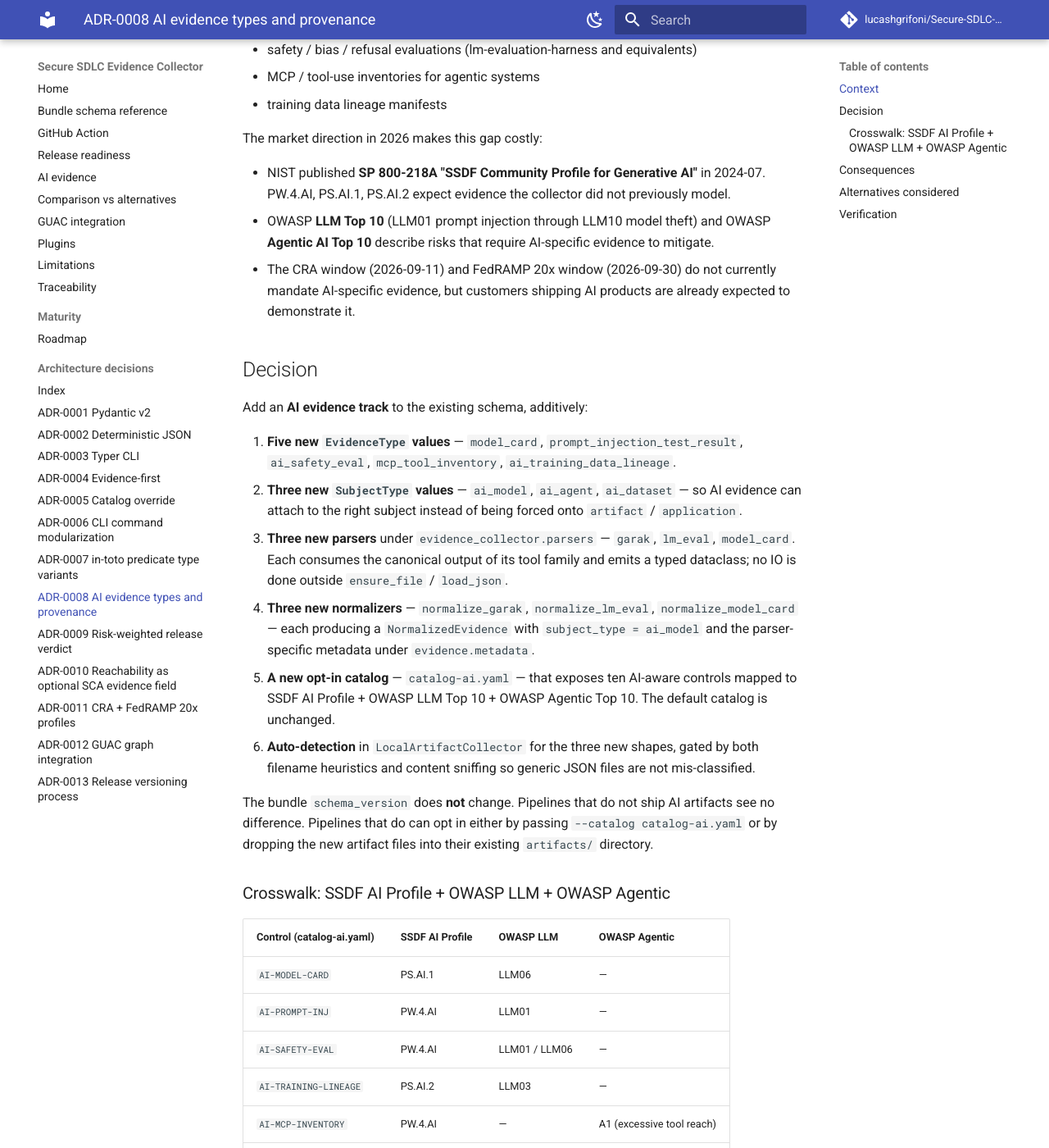
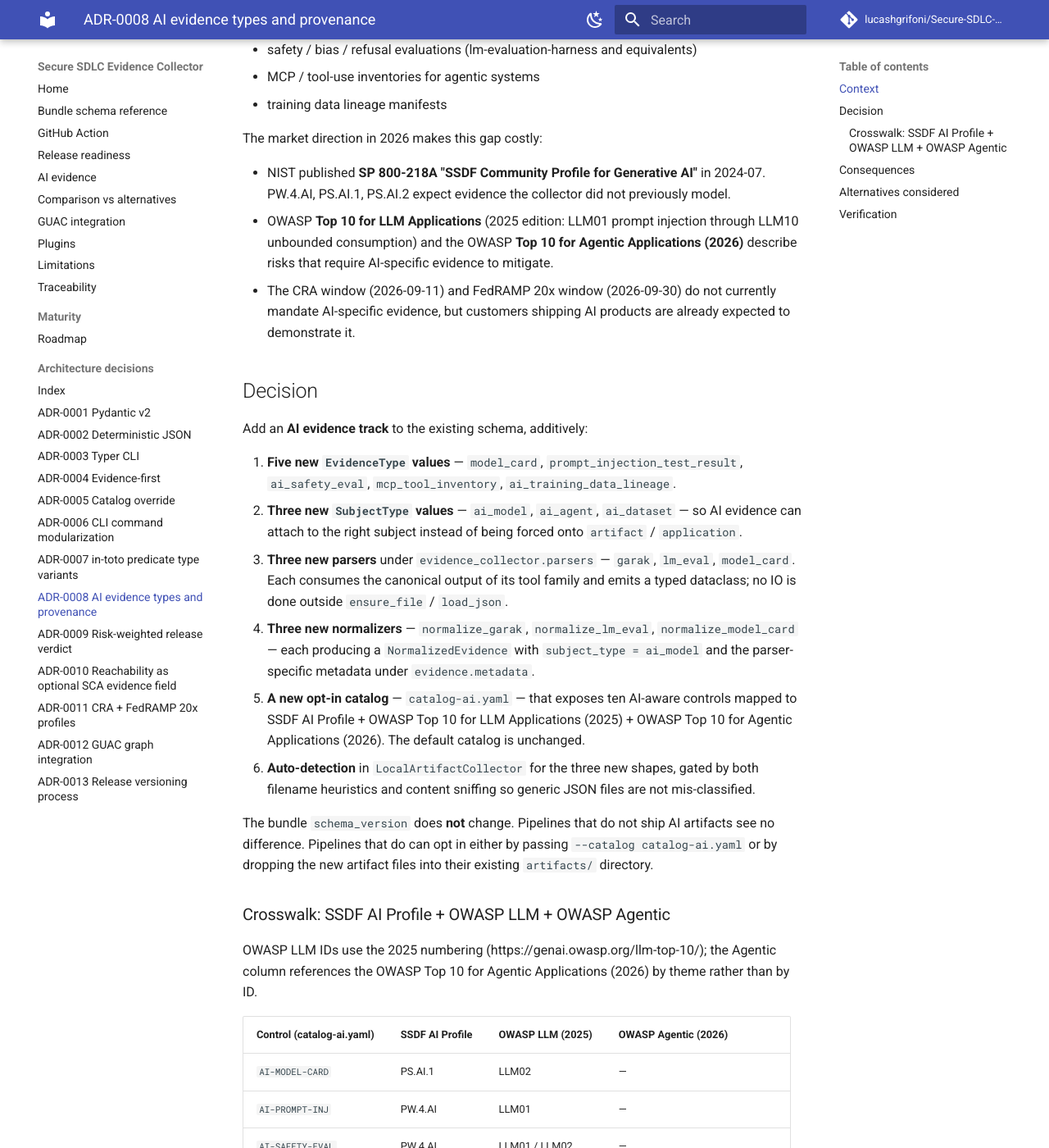
Before and after one commit to lucashgrifoni/Secure-SDLC-Evidence-Collector, an MkDocs documentation site: the page built from docs/adr/0008-ai-evidence-types-and-provenance.md, in a window 1280 px wide and 1400 px high, scrolled down 543 px. Shown: the whole window at 82% size. Built offline with MkDocs 1.6.1 and Material for MkDocs 9.7.7, drawn with Linux system fonts in a browser that asks for light colours; comment, search, counter and statistics services are not loaded; some of the changed text lies outside the part shown.

Commit message:
docs(catalog): refresh AI catalog to OWASP LLM Top 10 2025 numbering (#70)
* docs(catalog): refresh AI catalog OWASP LLM refs to 2025 numbering

The AI Profile catalog cited the 2023 OWASP LLM Top 10 numbering, which was
renumbered in the 2025 edition (https://genai.owasp.org/llm-top-10/). Update
every reference to the current IDs: sensitive information disclosure
LLM06->LLM02, supply chain LLM05->LLM03, data/model poisoning LLM03->LLM04,
improper output handling LLM02->LLM05; tag prompt injection LLM01:2025 and
add excessive agency LLM06:2025; and reference the OWASP Top 10 for Agentic
Applications (2026) for tool-reach / tool-misuse. Description-only — control
IDs, evidence types, criticalities, and verdicts are unchanged.

* docs: align published AI crosswalks with 2025 OWASP LLM numbering

Addresses Codex review (P2): the catalog moved to the 2025 OWASP LLM numbering
but the published crosswalks still showed 2023 IDs, shipping contradictory
audit guidance. Update docs/ai-evidence.md (per-control mappings + reference
URLs) and the ADR-0008 crosswalk table to match the catalog: sensitive
disclosure LLM06->LLM02, supply chain LLM05->LLM03, data/model poisoning
LLM03->LLM04, improper output handling LLM02->LLM05; add excessive agency
LLM06 on the MCP/tool-inventory control; fix the stale "LLM10 model theft"
-> "LLM10 unbounded consumption"; and reference the OWASP Top 10 for Agentic
Applications (2026) by theme. Docs-only; mirrors the catalog.

```diff
--- a/docs/adr/0008-ai-evidence-types-and-provenance.md
+++ b/docs/adr/0008-ai-evidence-types-and-provenance.md
@@ -26,8 +26,9 @@
 - NIST published **SP 800-218A "SSDF Community Profile for Generative
   AI"** in 2024-07. PW.4.AI, PS.AI.1, PS.AI.2 expect evidence the
   collector did not previously model.
-- OWASP **LLM Top 10** (LLM01 prompt injection through LLM10 model
-  theft) and OWASP **Agentic AI Top 10** describe risks that require
+- OWASP **Top 10 for LLM Applications** (2025 edition: LLM01 prompt
+  injection through LLM10 unbounded consumption) and the OWASP **Top
+  10 for Agentic Applications (2026)** describe risks that require
   AI-specific evidence to mitigate.
 - The CRA window (2026-09-11) and FedRAMP 20x window (2026-09-30) do
   not currently mandate AI-specific evidence, but customers shipping
@@ -52,8 +53,9 @@
    `NormalizedEvidence` with `subject_type = ai_model` and the
    parser-specific metadata under `evidence.metadata`.
 5. **A new opt-in catalog** — `catalog-ai.yaml` — that exposes ten
-   AI-aware controls mapped to SSDF AI Profile + OWASP LLM Top 10 +
-   OWASP Agentic Top 10. The default catalog is unchanged.
+   AI-aware controls mapped to SSDF AI Profile + OWASP Top 10 for LLM
+   Applications (2025) + OWASP Top 10 for Agentic Applications (2026).
+   The default catalog is unchanged.
 6. **Auto-detection** in `LocalArtifactCollector` for the three new
    shapes, gated by both filename heuristics and content sniffing so
    generic JSON files are not mis-classified.
@@ -65,17 +67,21 @@
 
 ### Crosswalk: SSDF AI Profile + OWASP LLM + OWASP Agentic
 
-| Control (catalog-ai.yaml) | SSDF AI Profile | OWASP LLM | OWASP Agentic |
+OWASP LLM IDs use the 2025 numbering (https://genai.owasp.org/llm-top-10/);
+the Agentic column references the OWASP Top 10 for Agentic Applications (2026)
+by theme rather than by ID.
+
+| Control (catalog-ai.yaml) | SSDF AI Profile | OWASP LLM (2025) | OWASP Agentic (2026) |
 |---|---|---|---|
-| `AI-MODEL-CARD` | PS.AI.1 | LLM06 | — |
+| `AI-MODEL-CARD` | PS.AI.1 | LLM02 | — |
 | `AI-PROMPT-INJ` | PW.4.AI | LLM01 | — |
-| `AI-SAFETY-EVAL` | PW.4.AI | LLM01 / LLM06 | — |
-| `AI-TRAINING-LINEAGE` | PS.AI.2 | LLM03 | — |
-| `AI-MCP-INVENTORY` | PW.4.AI | — | A1 (excessive tool reach) |
-| `AI-THREAT-MODEL` | PW.1.AI | — | A2 |
-| `AI-SBOM` | PS.3 | LLM05 | — |
-| `AI-SCA` | PW.4 | LLM05 | — |
-| `AI-SAST` | PW.7 | LLM02 | A3 |
+| `AI-SAFETY-EVAL` | PW.4.AI | LLM01 / LLM02 | — |
+| `AI-TRAINING-LINEAGE` | PS.AI.2 | LLM04 | — |
+| `AI-MCP-INVENTORY` | PW.4.AI | LLM06 | tool misuse / excessive tool reach |
+| `AI-THREAT-MODEL` | PW.1.AI | — | agentic blast radius |
+| `AI-SBOM` | PS.3 | LLM03 | — |
+| `AI-SCA` | PW.4 | LLM03 | — |
+| `AI-SAST` | PW.7 | LLM05 | tool misuse |
 | `AI-RELEASE-APPROVAL` | (org-internal) | — | — |
 
 ## Consequences
```
Also changed, not shown: docs/ai-evidence.md (+10 -7 lines), src/evidence_collector/controls/data/catalog-ai.yaml (+40 -25 lines).
